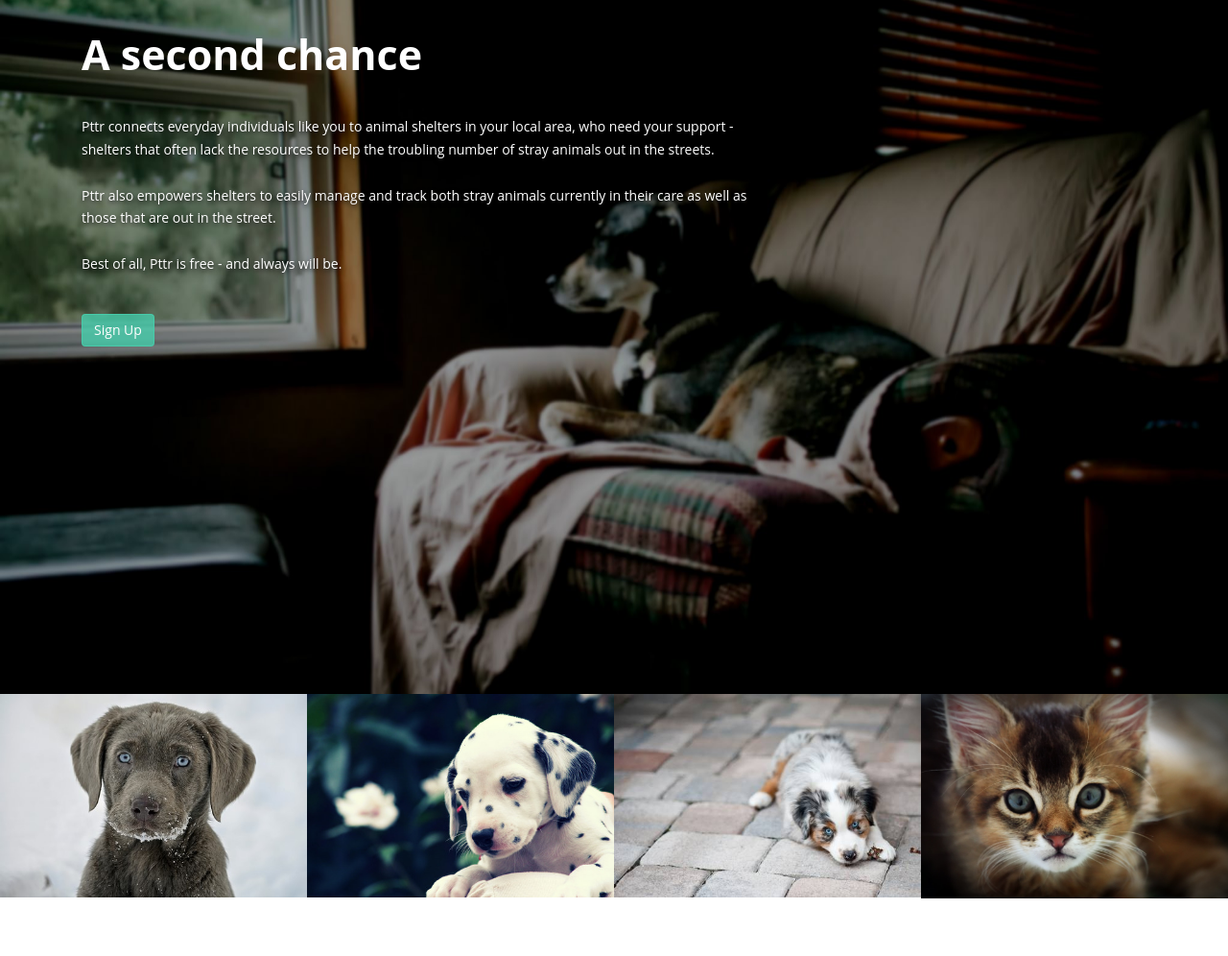
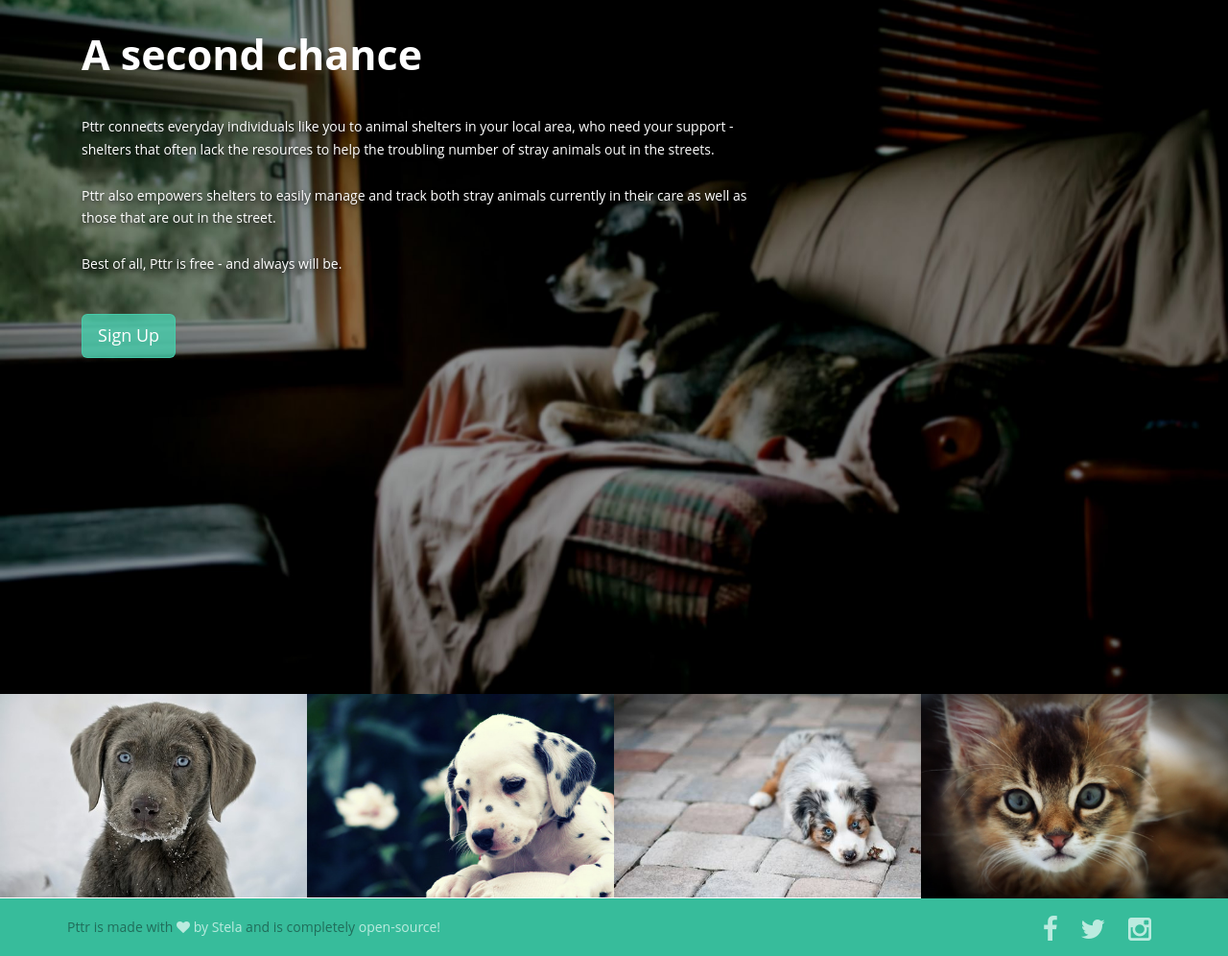
Before and after one commit to alastairparagas/PttrV2, a website: page index.html at #/app in a window 1280 px wide. Shown: the part 128-1124 px from the top of the page at 96% size. Before the commit the page ends 1064 px from the top, so only its background shows below. Drawn offline with Linux system fonts and the light colour scheme.

Commit message:
Finalized Footer design/layout/links

```diff
--- a/app/main/partials/app.html
+++ b/app/main/partials/app.html
@@ -39,3 +39,20 @@
 
 <ui-view class="content">
 </ui-view>
+
+<footer class="container-fluid">
+    <div class="container">
+        <div class="row">
+            <div class="col-md-9" id="footerInfo">
+                <p>Pttr is made with <a href="http://stelatech.com" target="_blank"><i class="fa fa-heart"></i> by Stela</a> and is completely <a href="https://github.com/alastairparagas/Pttr-web" target="_blank">open-source!</a></p>
+            </div>
+            <div class="col-md-3 clearfix">
+                <div id="socialMedia">
+                    <a href="" class="fa fa-2x fa-facebook"></a>
+                    <a href="" class="fa fa-2x fa-twitter"></a>
+                    <a href="" class="fa fa-2x fa-instagram"></a>
+                </div>
+            </div>
+        </div>
+    </div>
+</footer>
--- a/app/main/partials/home.html
+++ b/app/main/partials/home.html
@@ -9,7 +9,7 @@
                 <br> Best of all, Pttr is free - and always will be.
             </p>
             <div class="button-group">
-                <a class="animated fadeInUp btn" id="signUp">Sign Up</a>
+                <a class="animated fadeInUp btn btn-lg" id="signUp">Sign Up</a>
             </div>
         </div>
     </div>
--- a/style/scss/helper/_variables.scss
+++ b/style/scss/helper/_variables.scss
@@ -1,6 +1,3 @@
-$navbar-background-color: rgba($aqua-dark, 0.8);
-$navbar-background-color-active: rgba($aqua-light, 0.8);
-
 %infoBlock {
     margin-left: 0;
     margin-right: 0;
--- a/style/scss/modules/_all.scss
+++ b/style/scss/modules/_all.scss
@@ -4,3 +4,4 @@
 @import 'signUp';
 @import 'login';
 @import 'dashHeader';
+@import 'footer';
--- /dev/null
+++ b/style/scss/modules/_footer.scss
@@ -0,0 +1,37 @@
+html {
+    position: relative;
+    min-height: 100%;
+}
+body {
+    margin-bottom: 60px;
+}
+
+footer {
+    position: absolute;
+    height: 60px;
+    background: $navbar-background-color;
+    border-color: $navbar-background-color;
+    width: 100%;
+    color: $navbar-font-color;
+    .container {
+        line-height: 60px;
+        p {
+            margin: 0px;
+            color: darken($navbar-background-color, 20%);
+        }
+        a {
+            color: lighten($navbar-background-color, 35%);
+        }
+    }
+    #socialMedia {
+        text-align: right;
+        display: inline-block;
+        width: 100%;
+        a {
+            display: inline-block;
+            vertical-align: middle;
+            margin-left: 10px;
+            margin-right: 10px;
+        }
+    }
+}
```
Also changed, not shown: style/css/main.css, style/scss/main.scss (line endings or trailing spaces).
